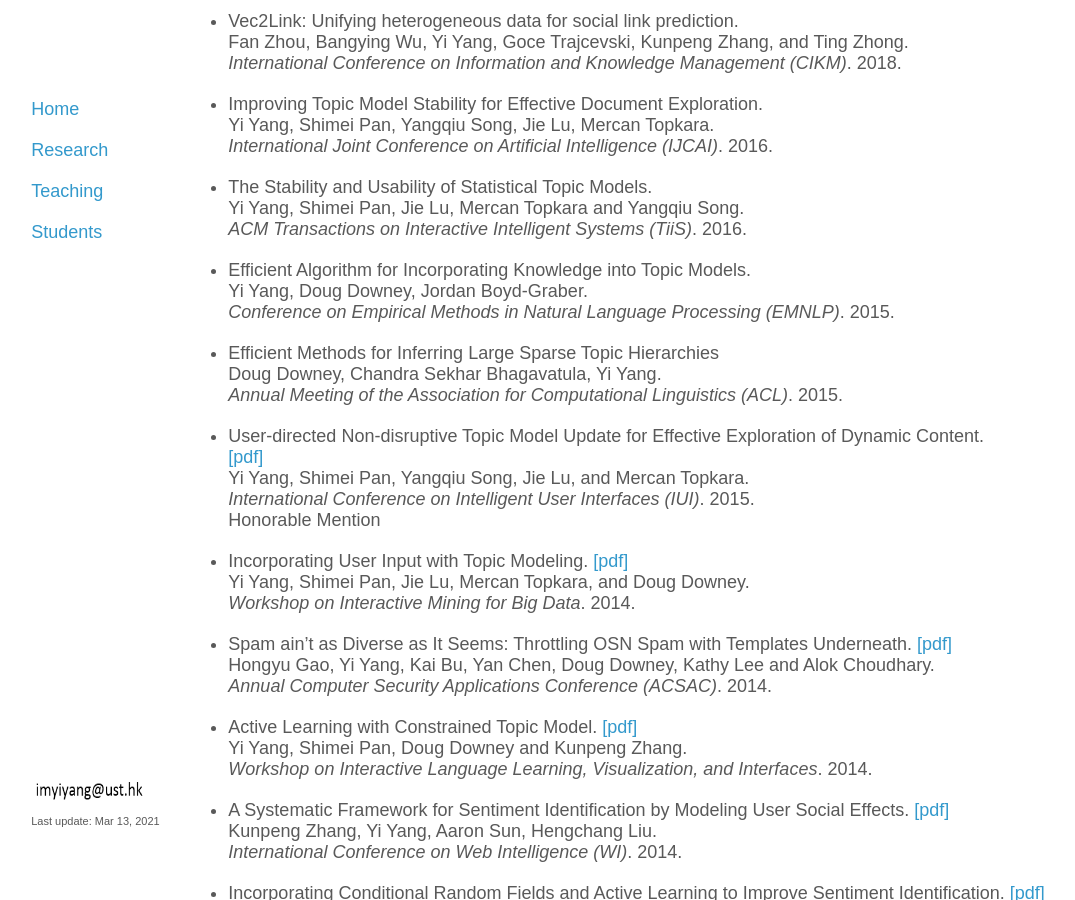
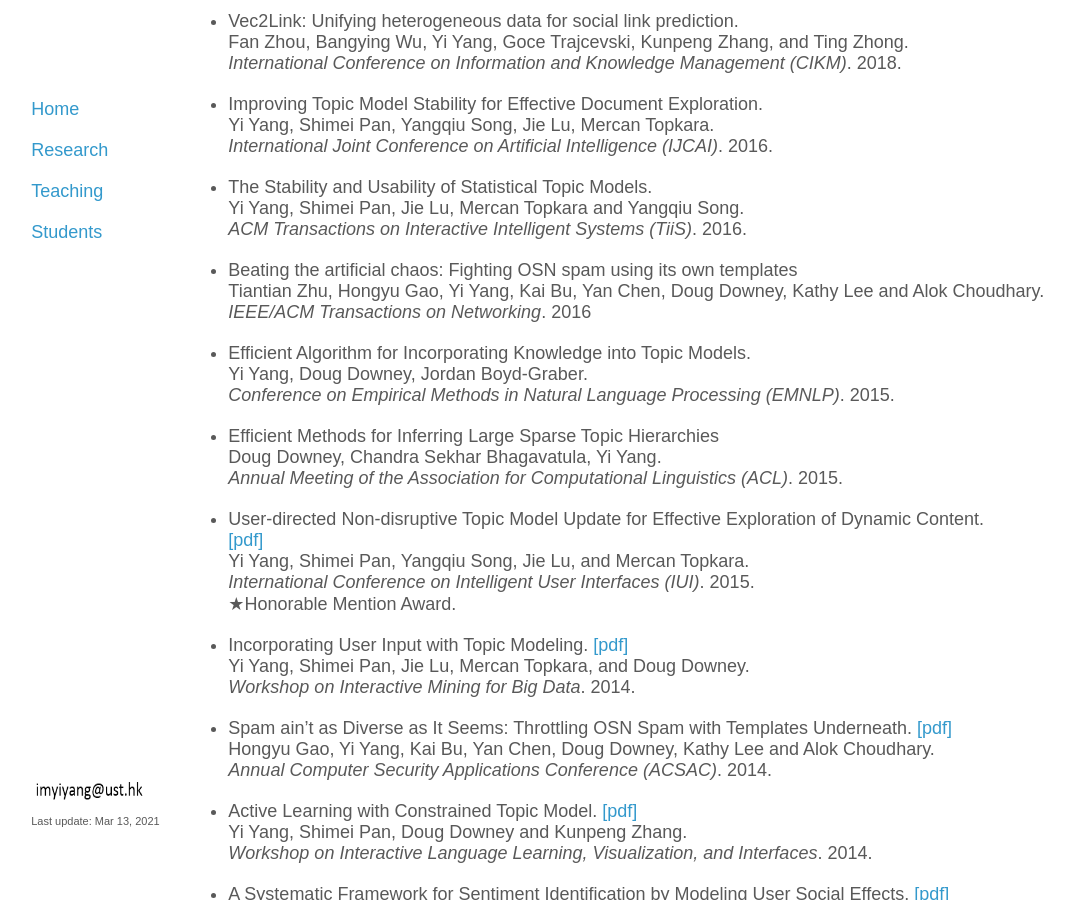
Before and after one commit to yya518/yya518.github.io, a Jekyll site: the page built from research.md, in a window 1280 px wide and 900 px high, scrolled down 1013 px. Shown: the whole window, without its empty margins (85-1160 px from the left). Built offline with Jekyll 4.4.1, drawn with Linux system fonts in a browser that asks for light colours.

Commit message:
add a paper

```diff
--- a/research.md
+++ b/research.md
@@ -59,12 +59,16 @@ Fan Zhou, Bangying Wu,  Yi Yang, Goce Trajcevski, Kunpeng Zhang, and Ting Zhong.
  Yi Yang, Shimei Pan, Jie Lu, Mercan Topkara and Yangqiu Song.  <br>
 *ACM Transactions on Interactive Intelligent Systems (TiiS)*. 2016.<br>
 
-+  Efficient Algorithm for Incorporating Knowledge into Topic Models.  <br>
++ Beating the artificial chaos: Fighting OSN spam using its own templates <br>
+Tiantian Zhu, Hongyu Gao, Yi Yang, Kai Bu, Yan Chen, Doug Downey, Kathy Lee and Alok Choudhary. <br>
+*IEEE/ACM Transactions on Networking*. 2016 <br>
+
+
++ Efficient Algorithm for Incorporating Knowledge into Topic Models.  <br>
  Yi Yang, Doug Downey, Jordan Boyd-Graber. <br>
 *Conference on Empirical Methods in Natural Language Processing (EMNLP)*. 2015. <br>
 
-
-+   Efficient Methods for Inferring Large Sparse Topic Hierarchies  <br>
++ Efficient Methods for Inferring Large Sparse Topic Hierarchies  <br>
 Doug Downey, Chandra Sekhar Bhagavatula,  Yi Yang. <br>
 *Annual Meeting of the Association for Computational Linguistics (ACL)*. 2015. <br>
 
@@ -72,13 +76,12 @@ Doug Downey, Chandra Sekhar Bhagavatula,  Yi Yang. <br>
     <a href="http://www.cs.northwestern.edu/~yya518/paper/IUI_15.pdf">[pdf]</a><br>
      Yi Yang, Shimei Pan, Yangqiu Song, Jie Lu, and Mercan Topkara.<br>
     *International Conference on Intelligent User Interfaces (IUI)*. 2015. <br>
-    <span class="award">Honorable Mention</span>
+    &#9733;Honorable Mention Award.
 <br>
 
 +  Incorporating User Input with Topic Modeling.  <a href="http://www.cs.northwestern.edu/~yya518/paper/imbig15.pdf">[pdf]</a><br>
-	 Yi Yang, Shimei Pan, Jie Lu, Mercan Topkara, and Doug Downey. <br>
-	*Workshop on Interactive Mining for Big Data*. 2014.
-<br>
+Yi Yang, Shimei Pan, Jie Lu, Mercan Topkara, and Doug Downey. <br>
+*Workshop on Interactive Mining for Big Data*. 2014. <br>
 
 +  Spam ain’t as Diverse as It Seems: Throttling OSN Spam with Templates Underneath. <a href="http://www.cs.northwestern.edu/~yya518/paper/Tangram.pdf"> [pdf]</a> <br>
 Hongyu Gao,  Yi Yang, Kai Bu, Yan Chen, Doug Downey, Kathy Lee and Alok Choudhary. <br>
```
